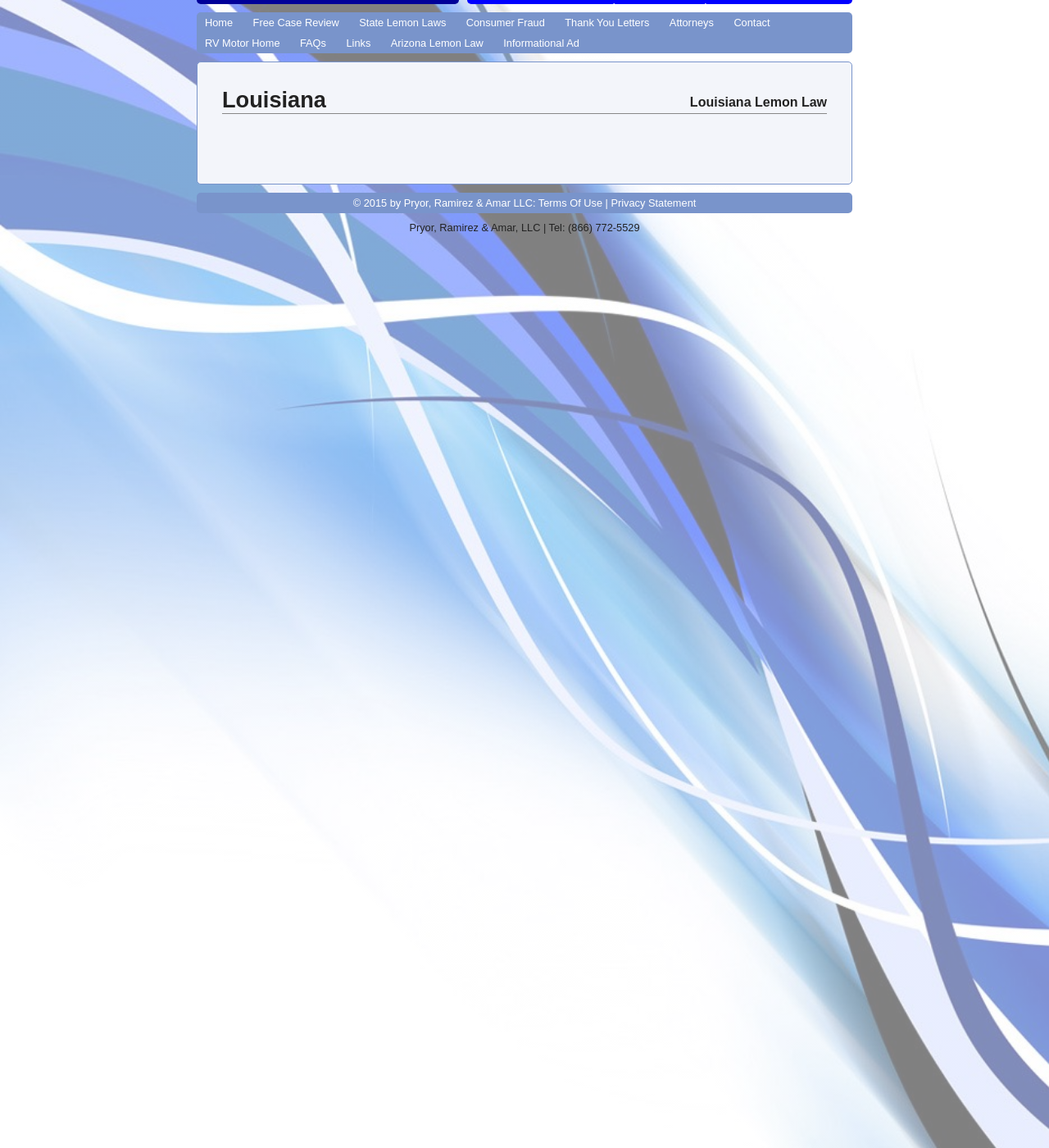
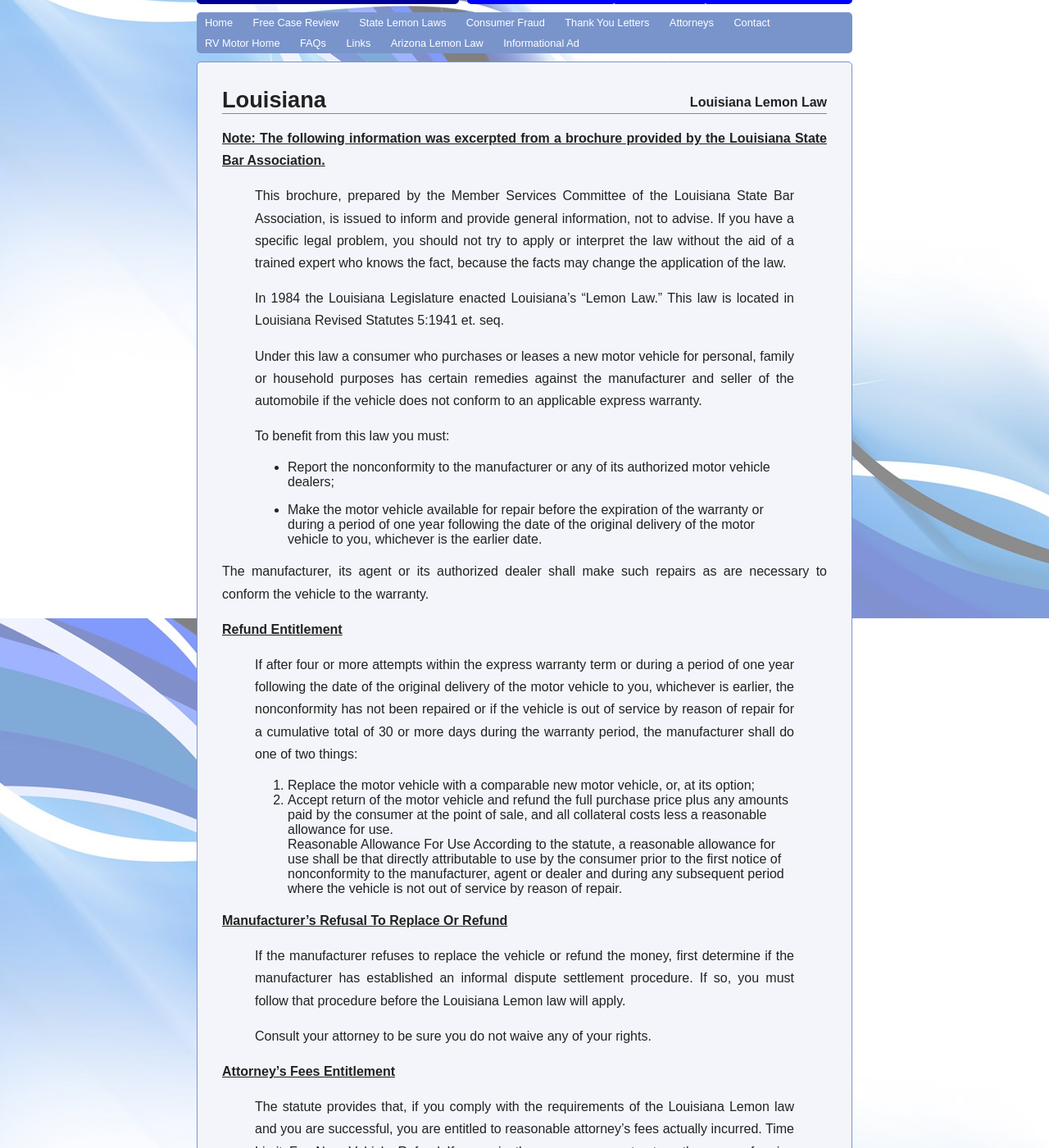
Before and after one commit to lemonlawaz/lemonlawaz.github.io, a Jekyll site: the page built from lemonlaws/louisiana.md, in a window 1280 px wide and 1400 px high, scrolled down 270 px. Shown: the whole window at 82% size. Built offline with Jekyll 4.4.1, drawn with Linux system fonts in a browser that asks for light colours; Markdown is read by kramdown in place of the engine named in the settings; some of the changed text lies outside the part shown.

Commit message:
Update louisiana.md

```diff
--- a/lemonlaws/louisiana.md
+++ b/lemonlaws/louisiana.md
@@ -4,3 +4,43 @@ title: Louisiana
 state: Louisiana
 seo: Louisiana Lemon Law
 ---
+
+**Note: The following information was excerpted from a brochure provided by the Louisiana State Bar Association.**
+
+>This brochure, prepared by the Member Services Committee of the Louisiana State Bar Association, is issued to inform and provide general information, not to advise. If you have a specific legal problem, you should not try to apply or interpret the law without the aid of a trained expert who knows the fact, because the facts may change the application of the law.
+
+>In 1984 the Louisiana Legislature enacted Louisiana's "Lemon Law." This law is located in Louisiana Revised Statutes 5:1941 et. seq.
+
+>Under this law a consumer who purchases or leases a new motor vehicle for personal, family or household purposes has certain remedies against the manufacturer and seller of the automobile if the vehicle does not conform to an applicable express warranty.
+
+>To benefit from this law you must:
+
+  >- Report the nonconformity to the manufacturer or any of its authorized motor vehicle dealers;
+
+  >- Make the motor vehicle available for repair before the expiration of the warranty or during a period of one year following the date of the original delivery of the motor vehicle to you, whichever is the earlier date.
+
+The manufacturer, its agent or its authorized dealer shall make such repairs as are necessary to conform the vehicle to the warranty.
+
+**Refund Entitlement**
+
+>If after four or more attempts within the express warranty term or during a period of one year following the date of the original delivery of the motor vehicle to you, whichever is earlier, the nonconformity has not been repaired or if the vehicle is out of service by reason of repair for a cumulative total of 30 or more days during the warranty period, the manufacturer shall do one of two things:
+
+>1. Replace the motor vehicle with a comparable new motor vehicle, or, at its option; <br>
+>2. Accept return of the motor vehicle and refund the full purchase price plus any amounts paid by the consumer at the point of sale, and all collateral costs less a reasonable allowance for use. <br>
+>Reasonable Allowance For Use According to the statute, a reasonable allowance for use shall be that directly attributable to use by the consumer prior to the first notice of nonconformity to the manufacturer, agent or dealer and during any subsequent period where the vehicle is not out of service by reason of repair.
+
+**Manufacturer's Refusal To Replace Or Refund**
+
+>If the manufacturer refuses to replace the vehicle or refund the money, first determine if the manufacturer has established an informal dispute settlement procedure. If so, you must follow that procedure before the Louisiana Lemon law will apply.
+
+>Consult your attorney to be sure you do not waive any of your rights.
+
+**Attorney's Fees Entitlement**
+
+>The statute provides that, if you comply with the requirements of the Louisiana Lemon law and you are successful, you are entitled to reasonable attorney's fees actually incurred.
+Time Limit For New Vehicle Refund
+If you win the case, you must return the nonconforming vehicle and the certificate of title to the manufacturer, who then has 30 days to replace the vehicle or refund your money.
+
+>If you win after a decision by the informal dispute settlement procedure, the manufacturer has 30 days after the decision to replace or refund.
+
+>Always consult an attorney to make certain of your particular rights and remedies under the law.
```
